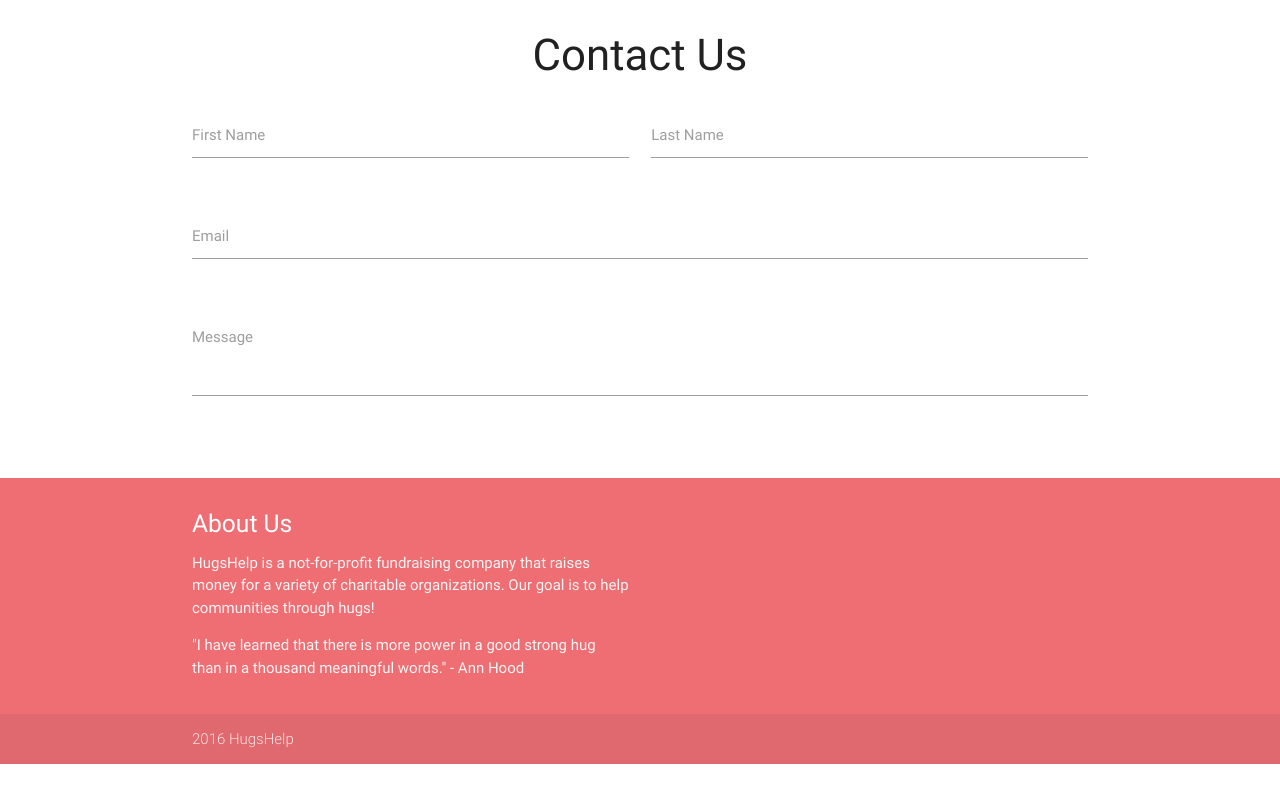
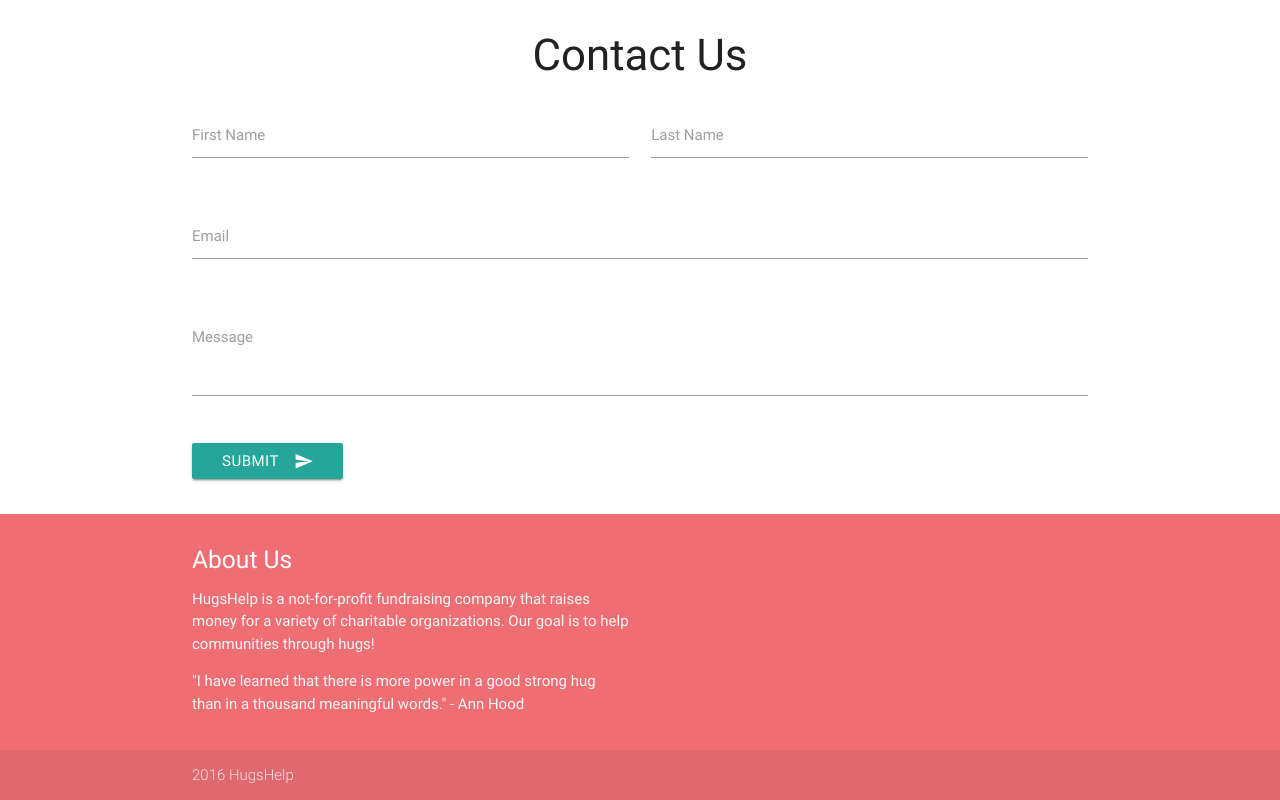
Before and after one commit to James-Thibaudeau/HugsHelp, a plain HTML site: page index.html in a window 1280 px wide. Shown: the part 1144-1944 px from the top of the page. Before the commit the page ends 1908 px from the top, so only its background shows below. Drawn offline with nearby package versions, Linux system fonts and the light colour scheme.

Commit message:
added a submit button to contact form

```diff
--- a/index.html
+++ b/index.html
@@ -119,6 +119,9 @@
                           <label for="textarea1">Message</label>
                         </div>
                     </div>
+                    <button class="btn waves-effect waves-light" type="submit" name="action">Submit
+                      <i class="material-icons right">send</i>
+                    </button>
                 </form>
             </div>
         </div>
```
